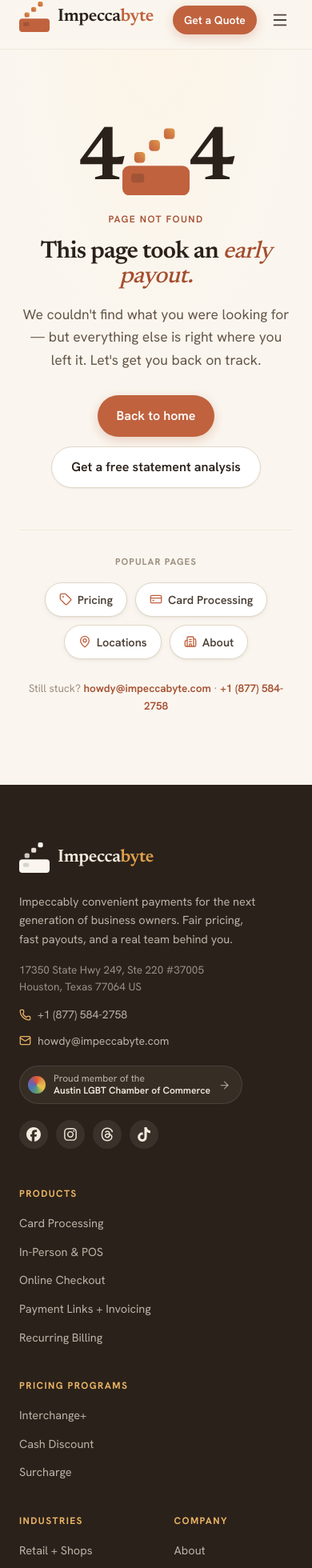
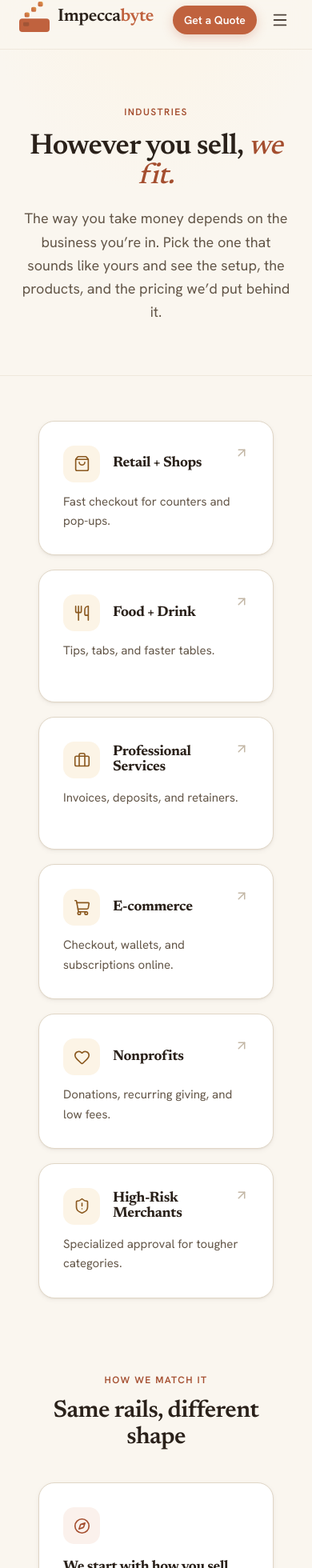
Before and after one commit to Impeccabyte/website, a Next.js app: page /industries in a window 390 px wide. Before the commit this address had no page. Shown: the part 11-1971 px from the top of the page at 80% size. Built offline with nearby package versions, Linux system fonts and the light colour scheme.

Commit message:
feat(seo): add /industries hub page
The six /industries/[key] pages had no parent route. Adds a hub with
BreadcrumbList + FAQPage JSON-LD, wires it into the sitemap, nav mega
menu, mobile drawer, and footer, and gives the legacy
/merchant-services/industry/ URL a real redirect target.

```diff
--- /dev/null
+++ b/app/industries/page.tsx
@@ -0,0 +1,152 @@
+import type { Metadata } from "next";
+import { Compass, Layers, ShieldCheck } from "lucide-react";
+import { Container } from "@/components/site/container";
+import { Eyebrow } from "@/components/ui/eyebrow";
+import { Card } from "@/components/ui/card";
+import { IconChip } from "@/components/ui/icon-chip";
+import { SectionIntro } from "@/components/site/bits";
+import { SolutionCard } from "@/components/site/entry-card";
+import { DarkCTA } from "@/components/site/dark-cta";
+import { Accordion } from "@/components/ui/accordion";
+import { JsonLd } from "@/components/seo/json-ld";
+import { breadcrumbSchema, faqSchema } from "@/lib/seo/schema";
+import { solutionNavOrder } from "@/lib/data";
+import { ogImages } from "@/lib/og/meta";
+
+export const metadata: Metadata = {
+  title: "Industries — payments shaped around how you sell",
+  description:
+    "Retail, food and drink, professional services, e-commerce, nonprofits, and high-risk — see how Impeccabyte fits the way your business actually takes payments.",
+  alternates: { canonical: "/industries" },
+  ...ogImages("home", "Impeccabyte — payments for every industry"),
+};
+
+/** Rendered on-page below; the same items feed the FAQPage schema so the two never drift. */
+const FAQS = [
+  {
+    q: "Which industries does Impeccabyte serve?",
+    a: "Retail and shops, food and drink, professional services, e-commerce, nonprofits, and high-risk merchants. Agents and ISOs work with us through our Partnerships program rather than a merchant account.",
+  },
+  {
+    q: "Does my industry change what I pay?",
+    a: "Every industry gets the same interchange-plus structure — the card networks' published cost, plus one clear margin that steps down as your volume grows. What changes by industry is underwriting and which products we recommend, not the shape of the pricing.",
+  },
+  {
+    q: "What if my business is considered high-risk?",
+    a: "We place harder-to-underwrite businesses through Maverick Payments, subject to approval, on the same transparent terms. Tell us your category up front and we'll tell you honestly whether we can board you.",
+  },
+  {
+    q: "Can I take payments in person and online on one account?",
+    a: "Yes. The same merchant account powers your counter, your website checkout, your payment links, and your invoices — one rate and one statement across all of them.",
+  },
+  {
+    q: "How do I know which products fit my industry?",
+    a: "Each industry page lists the products we most often recommend for that kind of business. If you'd rather skip the reading, send us a recent statement and we'll come back with a specific setup and an exact rate.",
+  },
+];
+
+const APPROACH = [
+  {
+    icon: Compass,
+    tone: "clay" as const,
+    title: "We start with how you sell",
+    body: "A food truck and a subscription box need different hardware, different funding speed, and different underwriting. We fit the account to the business, not the other way around.",
+  },
+  {
+    icon: Layers,
+    tone: "amber" as const,
+    title: "One account, every channel",
+    body: "Counter, checkout, invoice, and recurring billing all run on the same merchant account — so you get one rate, one statement, and one place to call.",
+  },
+  {
+    icon: ShieldCheck,
+    tone: "sage" as const,
+    title: "Straight answers on approval",
+    body: "If your category is hard to board, we say so early and tell you what it takes. No surprise holds after you've already switched.",
+  },
+];
+
+export default function IndustriesHubPage() {
+  return (
+    <>
+      <JsonLd
+        data={[
+          breadcrumbSchema([
+            { name: "Home", path: "/" },
+            { name: "Industries", path: "/industries" },
+          ]),
+          faqSchema(FAQS),
+        ]}
+      />
+
+      {/* Hero */}
+      <section
+        className="border-b border-border-subtle"
+        style={{ background: "radial-gradient(90% 120% at 50% -30%, var(--amber-50), var(--paper) 62%)" }}
+      >
+        <Container width="wide" className="py-16 text-center sm:pt-[72px] sm:pb-12">
+          <Eyebrow>Industries</Eyebrow>
+          <h1
+            className="mt-3.5 font-display font-semibold text-ink-900"
+            style={{ fontSize: "clamp(36px, 4.8vw, 56px)", lineHeight: 1.04 }}
+          >
+            However you sell, <span className="em">we fit.</span>
+          </h1>
+          <p className="mx-auto mt-[18px] max-w-[580px] text-[18px] leading-relaxed text-ink-600">
+            The way you take money depends on the business you&rsquo;re in. Pick the one that
+            sounds like yours and see the setup, the products, and the pricing we&rsquo;d put
+            behind it.
+          </p>
+        </Container>
+      </section>
+
+      {/* Industry cards */}
+      <section className="px-6 pt-14 pb-2">
+        <Container>
+          <div className="grid gap-[18px] sm:grid-cols-2 lg:grid-cols-3">
+            {solutionNavOrder.map((k) => (
+              <SolutionCard key={k} keyName={k} />
+            ))}
+          </div>
+        </Container>
+      </section>
+
+      {/* How we approach it */}
+      <section className="px-6 py-20">
+        <Container>
+          <SectionIntro
+            eyebrow="How we match it"
+            title="Same rails, different shape"
+          />
+          <div className="mt-10 grid gap-5 sm:grid-cols-2 lg:grid-cols-3">
+            {APPROACH.map((a) => (
+              <Card key={a.title} padding="lg" className="h-full">
+                <IconChip icon={a.icon} tone={a.tone} size={46} />
+                <h2 className="mt-5 text-[18px] font-bold text-ink-900">{a.title}</h2>
+                <p className="mt-3 text-[15px] leading-relaxed text-ink-600">{a.body}</p>
+              </Card>
+            ))}
+          </div>
+        </Container>
+      </section>
+
+      {/* FAQ — must stay in sync with FAQS above, which also feeds the schema */}
+      <section className="border-t border-border-subtle px-6 py-20">
+        <Container width="narrow">
+          <SectionIntro eyebrow="Questions" title="Answers, in plain English" />
+          <div className="mt-10">
+            <Accordion items={FAQS} defaultOpen={0} />
+          </div>
+        </Container>
+      </section>
+
+      <DarkCTA
+        titleA="Not sure where you"
+        titleEm="fit?"
+        body="Send us a recent statement. We'll tell you which setup suits your business and exactly what it would cost — no obligation."
+        primary={{ label: "Get a free statement analysis", href: "/contact" }}
+        secondary={{ label: "See pricing", href: "/pricing" }}
+      />
+    </>
+  );
+}
--- a/components/site/site-footer.tsx
+++ b/components/site/site-footer.tsx
@@ -155,7 +155,10 @@
             <div className="flex flex-col gap-10">
               <FooterColumn
                 title="Industries"
-                links={footerSolutionKeys.map((k) => ({ label: SOLUTIONS[k].nav, href: `/industries/${k}` }))}
+                links={[
+                  ...footerSolutionKeys.map((k) => ({ label: SOLUTIONS[k].nav, href: `/industries/${k}` })),
+                  { label: "All Industries", href: "/industries" },
+                ]}
               />
               <FooterColumn
                 title="Benefits"
--- a/components/site/site-header.tsx
+++ b/components/site/site-header.tsx
@@ -3,7 +3,7 @@
 import * as React from "react";
 import Link from "next/link";
 import { usePathname } from "next/navigation";
-import { ChevronDown, Menu, X } from "lucide-react";
+import { ArrowRight, ChevronDown, Menu, X } from "lucide-react";
 import { Wordmark } from "./wordmark";
 import { Button } from "@/components/ui/button";
 import { ButtonLink } from "@/components/ui/button-link";
@@ -99,6 +99,7 @@
                 })}
               </div>
             ) : mega === "industries" ? (
+              <div>
                 <div className="grid grid-cols-4 gap-2.5">
                   {solutionNavOrder.map((k) => {
                     const s = SOLUTIONS[k];
@@ -113,6 +114,13 @@
                       />
                     );
                   })}
+                </div>
+                <Link
+                  href="/industries"
+                  className="mt-3 inline-flex items-center gap-1.5 px-2.5 text-[14px] font-semibold text-clay-600 hover:text-clay-700"
+                >
+                  See all industries <ArrowRight size={15} />
+                </Link>
               </div>
             ) : (
               <div className="grid grid-cols-4 gap-2.5">
@@ -323,6 +331,9 @@
               </Link>
             );
           })}
+          <Link href="/industries" onClick={onClose} className="flex items-center gap-3 py-2 font-semibold text-clay-600">
+            See all industries
+          </Link>
         </DrawerCollapsible>
 
         <DrawerCollapsible
--- a/lib/seo/sitemap.ts
+++ b/lib/seo/sitemap.ts
@@ -20,6 +20,7 @@
     "/cookies",
     "/locations",
     ...citySlugs().map((s) => `/locations/${s}`),
+    "/industries",
     ...productOrder.map((k) => `/products/${k}`),
     ...solutionNavOrder.map((k) => `/industries/${k}`),
   ];
```
Also changed, not shown: 2 other files (tests, documents, lock files or other folders). Lines whose indentation alone changed are shown as unchanged.
